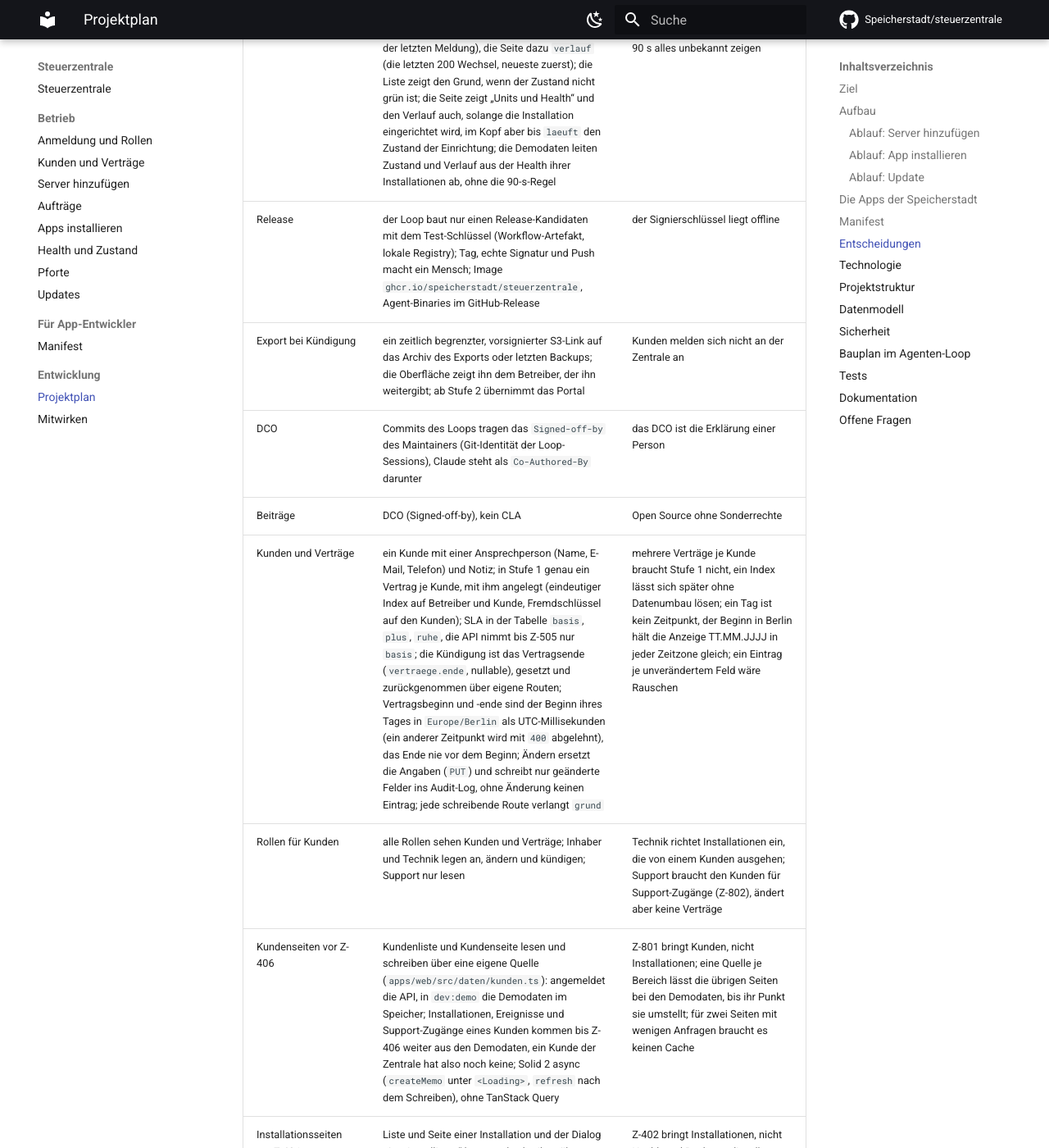
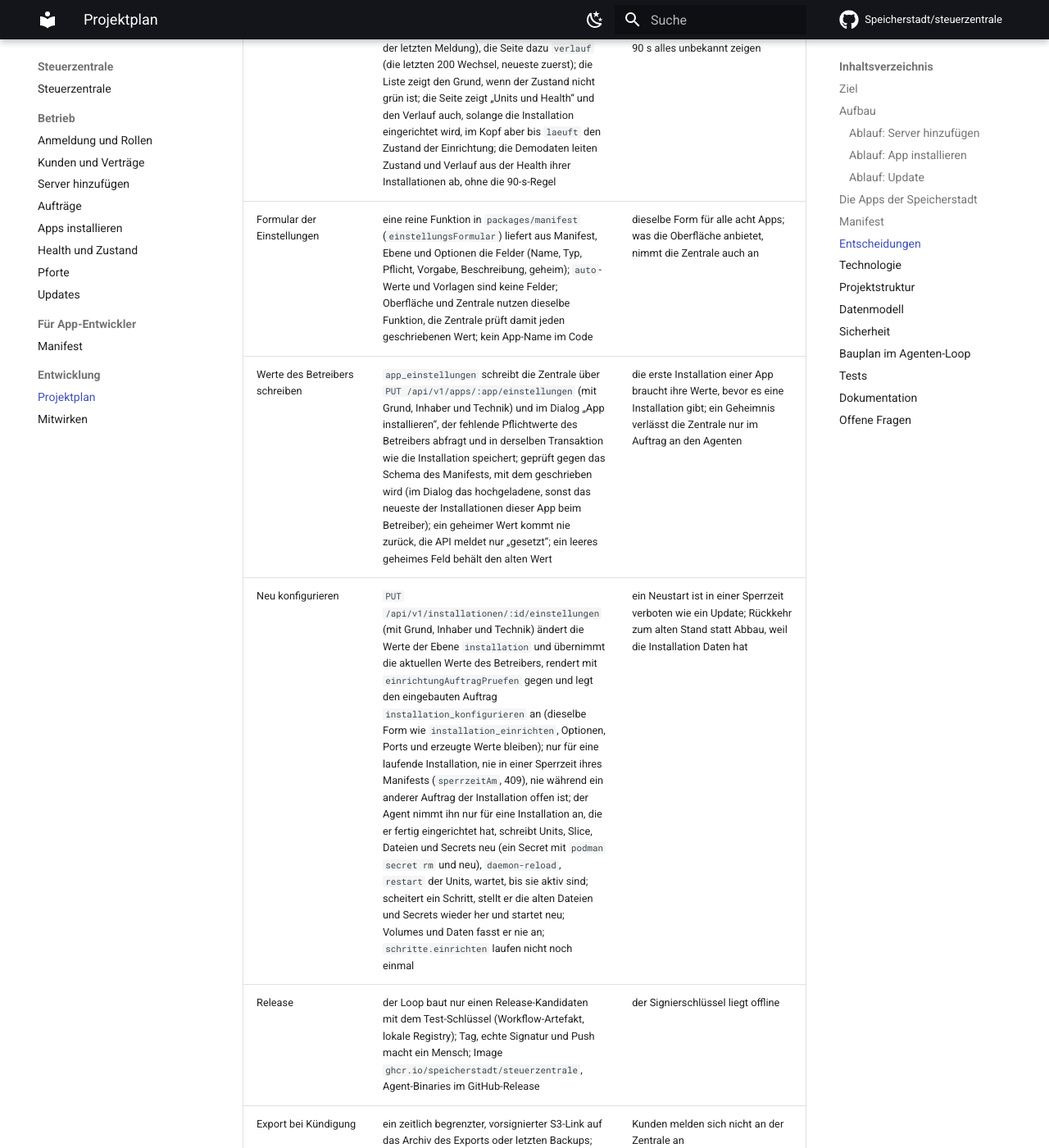
Before and after one commit to Speicherstadt/steuerzentrale, an MkDocs documentation site: the page built from docs/plan.md, in a window 1280 px wide and 1400 px high, scrolled down 30142 px. Shown: the whole window at 82% size. Built offline with MkDocs 1.6.1 and Material for MkDocs 9.7.7, drawn with Linux system fonts in a browser that asks for light colours; comment, search, counter and statistics services are not loaded.

Commit message:
Z-404: decisions and sharper criteria for settings
One pure function makes the form of a level from the manifest; the operator's values are written
on the settings page and in the install dialog; reconfiguring is a built-in job the agent runs on a
finished installation, never in a freeze window, restoring the old state if a step fails.

Signed-off-by: Dario Götze <dev@dariogoetze.de>
Co-Authored-By: Claude Opus 5.5 <noreply@anthropic.com>
Claude-Session: https://claude.ai/code/session_014k4NfkJBQ539ZwYKrYUGRX

```diff
--- a/docs/plan.md
+++ b/docs/plan.md
@@ -310,6 +310,9 @@ Der Loop entscheidet danach und trägt neue Entscheidungen hier mit Grund ein.
 | Offene Störung | ob eine Störung offen ist, sagen die Ereignisse: das neueste `stoerung` oder `stoerung_behoben` mit Ziel `installation:<id>`; im selben Millisekunde zählt `stoerung_behoben` als später; rot zählt nur mit Meldungen (nach 90 s ohne ist die Installation unbekannt); der Text nennt Installation, Minuten und Grund auf Deutsch wie die übrigen Ereignisse | kein Zustand außerhalb der Ereignisse, wie bei `server_still`; ein Neustart wiederholt und vergisst keine Störung |
 | Meldungen des Zustands | die Zentrale nimmt höchstens eine `zustand`-Nachricht alle 5 s je Verbindung an (wie Fortschritte); nennt sie eine Installation zweimal, gilt der letzte Eintrag; nur Installationen des Servers und Betreibers der Verbindung, die nicht `entfernt` sind; jede andere wird verworfen und als `state of an unknown installation dropped` mit Server und Installation geloggt | ein Agent, der zu oft meldet, soll die Tabelle nicht hämmern; ein Server spricht nur für seine Installationen |
 | Zustand in der Oberfläche | die API liefert an jeder Installation `health` (`zustand`, `grund`, `seit`, `gemeldetAm`, `units` der letzten Meldung), die Seite dazu `verlauf` (die letzten 200 Wechsel, neueste zuerst); die Liste zeigt den Grund, wenn der Zustand nicht grün ist; die Seite zeigt „Units und Health“ und den Verlauf auch, solange die Installation eingerichtet wird, im Kopf aber bis `laeuft` den Zustand der Einrichtung; die Demodaten leiten Zustand und Verlauf aus der Health ihrer Installationen ab, ohne die 90-s-Regel | ein grüner Grund ist Rauschen in der Liste; die Demo soll nicht nach 90 s alles unbekannt zeigen |
+| Formular der Einstellungen | eine reine Funktion in `packages/manifest` (`einstellungsFormular`) liefert aus Manifest, Ebene und Optionen die Felder (Name, Typ, Pflicht, Vorgabe, Beschreibung, geheim); `auto`-Werte und Vorlagen sind keine Felder; Oberfläche und Zentrale nutzen dieselbe Funktion, die Zentrale prüft damit jeden geschriebenen Wert; kein App-Name im Code | dieselbe Form für alle acht Apps; was die Oberfläche anbietet, nimmt die Zentrale auch an |
+| Werte des Betreibers schreiben | `app_einstellungen` schreibt die Zentrale über `PUT /api/v1/apps/:app/einstellungen` (mit Grund, Inhaber und Technik) und im Dialog „App installieren“, der fehlende Pflichtwerte des Betreibers abfragt und in derselben Transaktion wie die Installation speichert; geprüft gegen das Schema des Manifests, mit dem geschrieben wird (im Dialog das hochgeladene, sonst das neueste der Installationen dieser App beim Betreiber); ein geheimer Wert kommt nie zurück, die API meldet nur „gesetzt“; ein leeres geheimes Feld behält den alten Wert | die erste Installation einer App braucht ihre Werte, bevor es eine Installation gibt; ein Geheimnis verlässt die Zentrale nur im Auftrag an den Agenten |
+| Neu konfigurieren | `PUT /api/v1/installationen/:id/einstellungen` (mit Grund, Inhaber und Technik) ändert die Werte der Ebene `installation` und übernimmt die aktuellen Werte des Betreibers, rendert mit `einrichtungAuftragPruefen` gegen und legt den eingebauten Auftrag `installation_konfigurieren` an (dieselbe Form wie `installation_einrichten`, Optionen, Ports und erzeugte Werte bleiben); nur für eine laufende Installation, nie in einer Sperrzeit ihres Manifests (`sperrzeitAm`, 409), nie während ein anderer Auftrag der Installation offen ist; der Agent nimmt ihn nur für eine Installation an, die er fertig eingerichtet hat, schreibt Units, Slice, Dateien und Secrets neu (ein Secret mit `podman secret rm` und neu), `daemon-reload`, `restart` der Units, wartet, bis sie aktiv sind; scheitert ein Schritt, stellt er die alten Dateien und Secrets wieder her und startet neu; Volumes und Daten fasst er nie an; `schritte.einrichten` laufen nicht noch einmal | ein Neustart ist in einer Sperrzeit verboten wie ein Update; Rückkehr zum alten Stand statt Abbau, weil die Installation Daten hat |
 | Release | der Loop baut nur einen Release-Kandidaten mit dem Test-Schlüssel (Workflow-Artefakt, lokale Registry); Tag, echte Signatur und Push macht ein Mensch; Image `ghcr.io/speicherstadt/steuerzentrale`, Agent-Binaries im GitHub-Release | der Signierschlüssel liegt offline |
 | Export bei Kündigung | ein zeitlich begrenzter, vorsignierter S3-Link auf das Archiv des Exports oder letzten Backups; die Oberfläche zeigt ihn dem Betreiber, der ihn weitergibt; ab Stufe 2 übernimmt das Portal | Kunden melden sich nicht an der Zentrale an |
 | DCO | Commits des Loops tragen das `Signed-off-by` des Maintainers (Git-Identität der Loop-Sessions), Claude steht als `Co-Authored-By` darunter | das DCO ist die Erklärung einer Person |
```
Also changed, not shown: BAULISTE.md (+7 -1 lines).
